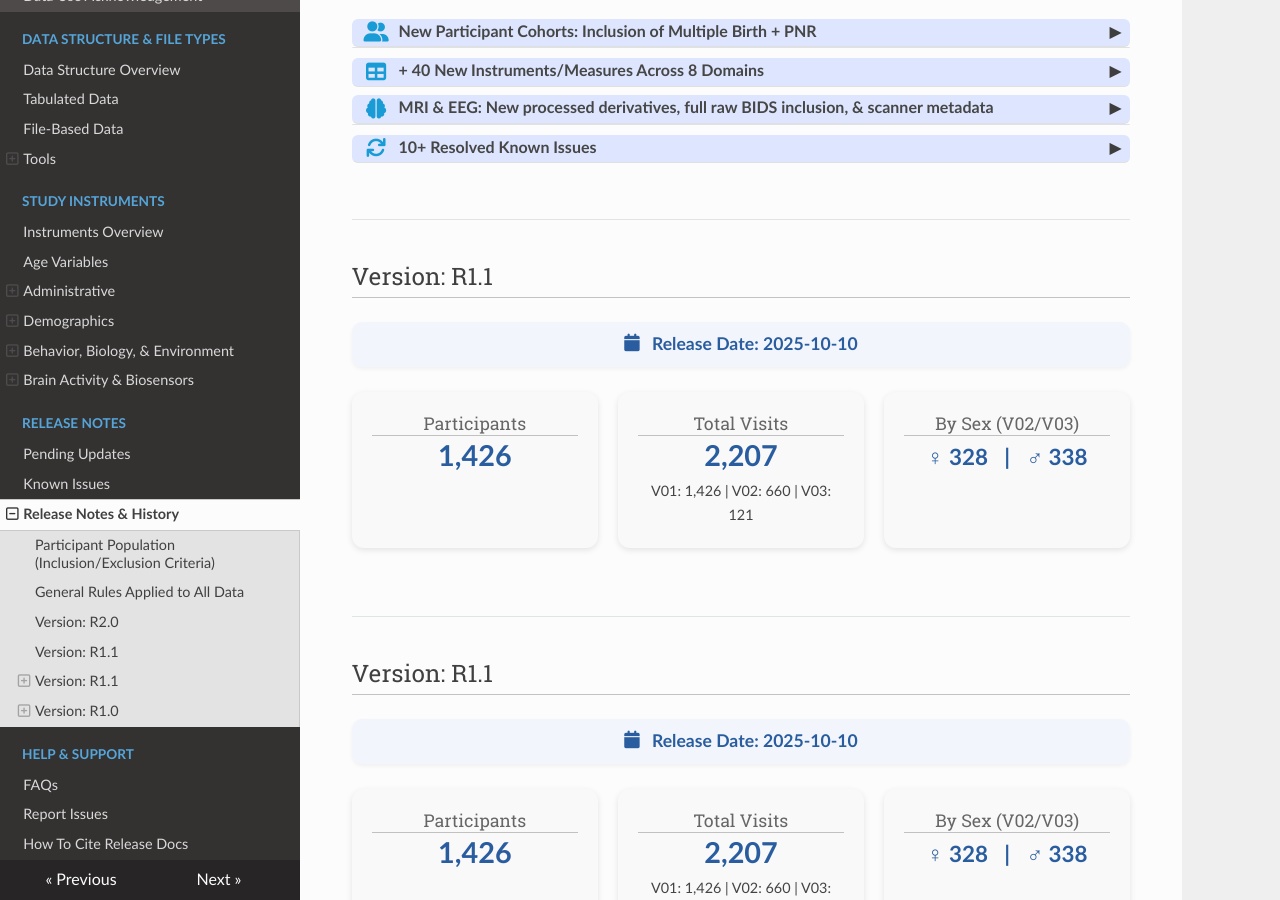
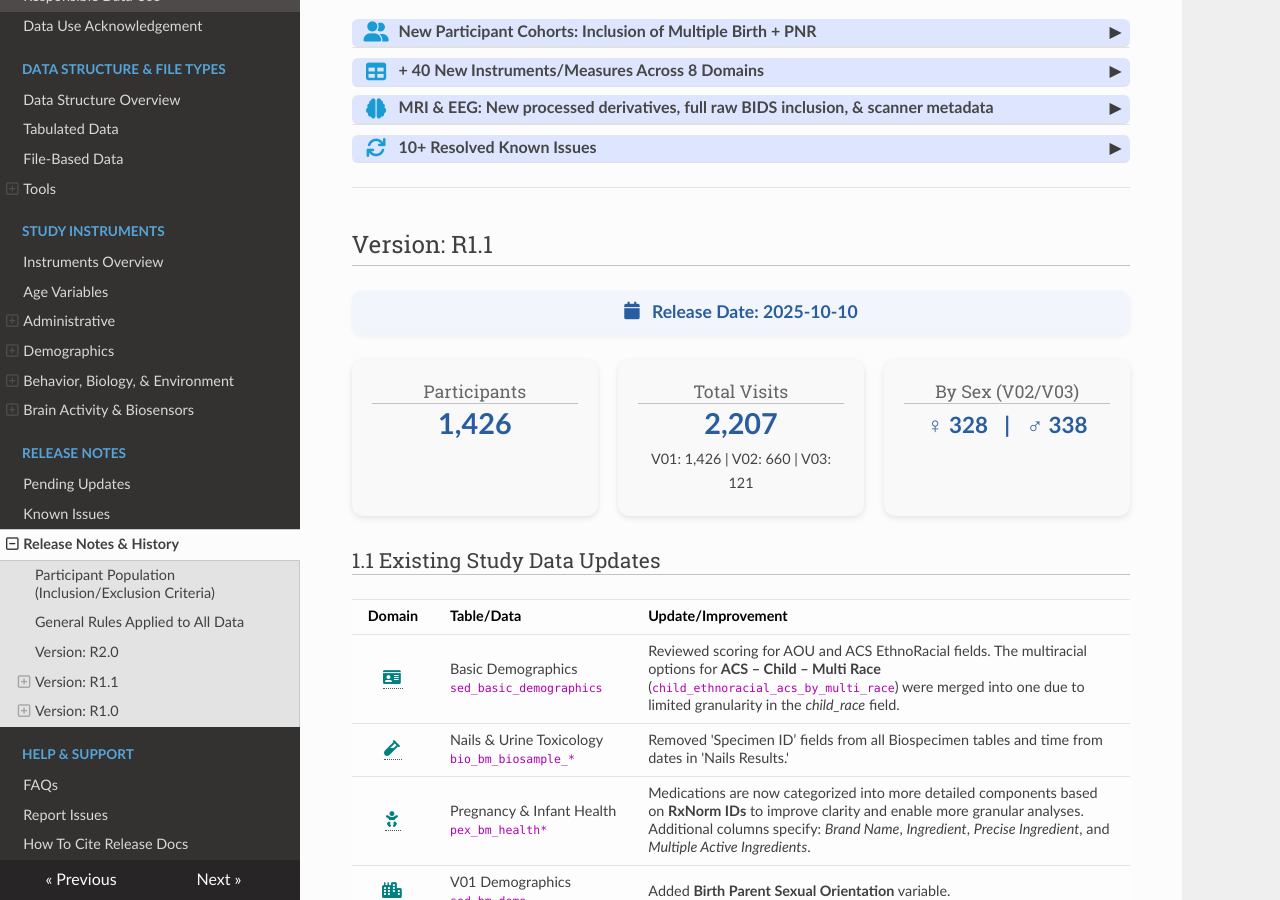
Before and after one commit to nbdc-datahub/hbcd-docs, an MkDocs documentation site: the page built from docs/changelog/releasenotes.md, in a window 1280 px wide and 900 px high, scrolled down 1073 px. Built offline with MkDocs 1.6.1, drawn with Linux system fonts in a browser that asks for light colours; nearby versions of some CDN libraries.

Commit message:
fix typo

```diff
--- a/docs/changelog/releasenotes.md
+++ b/docs/changelog/releasenotes.md
@@ -306,45 +306,7 @@ See: <a href="../../instruments/mri/exclusion-criteria/#processed-data-exclusion
 </table>
 </div>
 
-<br>
-
 -----------------------
-
-
-## Version: R1.1
-
-<div style="background:#f2f6fc; padding:12px 20px; border-radius:10px; text-align:center; margin-bottom:25px; box-shadow:0 2px 4px rgba(0,0,0,0.05);">
-  <span style="font-size:1.1em; font-weight:600; color:#2a5d9f;">
-    <i class="fa-solid fa-calendar" style="margin-right:8px; vertical-align: 1px;"></i>
-    Release Date: 2025-10-10
-  </span>
-</div>
-
-<div style="display: flex; flex-wrap: wrap; gap: 20px; justify-content: center; margin: 20px 0;">
-  <!-- Participants -->
-  <div style="background:#f9f9f9; flex:1; min-width:180px; padding:20px; border-radius:12px; box-shadow:0 2px 6px rgba(0,0,0,0.1); text-align:center;">
-    <h3 style="margin:0; font-size:1.1em; color:#666;">Participants</h3>
-    <p style="margin:10px 0 0; font-size:1.8em; font-weight:600; color:#2a5d9f;">1,426</p>
-  </div>
-  <!-- Visits -->
-  <div style="background:#f9f9f9; flex:1; min-width:180px; padding:20px; border-radius:12px; box-shadow:0 2px 6px rgba(0,0,0,0.1); text-align:center;">
-    <h3 style="margin:0; font-size:1.1em; color:#666;">Total Visits</h3>
-    <p style="margin:10px 0 0; font-size:1.8em; font-weight:600; color:#2a5d9f;">2,207</p>
-    <p style="margin:10px 0 0; font-size:0.9em; color:#444;">V01: 1,426 | V02: 660 | V03: 121</p>
-  </div>
-  <!-- By Sex -->
-  <div style="background:#f9f9f9; flex:1; min-width:180px; padding:20px; border-radius:12px; box-shadow:0 2px 6px rgba(0,0,0,0.1); text-align:center;">
-    <h3 style="margin:0; font-size:1.1em; color:#666;">By Sex (V02/V03)</h3>
-    <p style="margin:10px 0 0; font-size:1.4em; font-weight:600; color:#2a5d9f;">
-      ♀ 328 &nbsp; | &nbsp; ♂ 338
-    </p>
-  </div>
-</div>
-
-<br>
-
------------------------
-
 
 ## Version: R1.1
 
```
